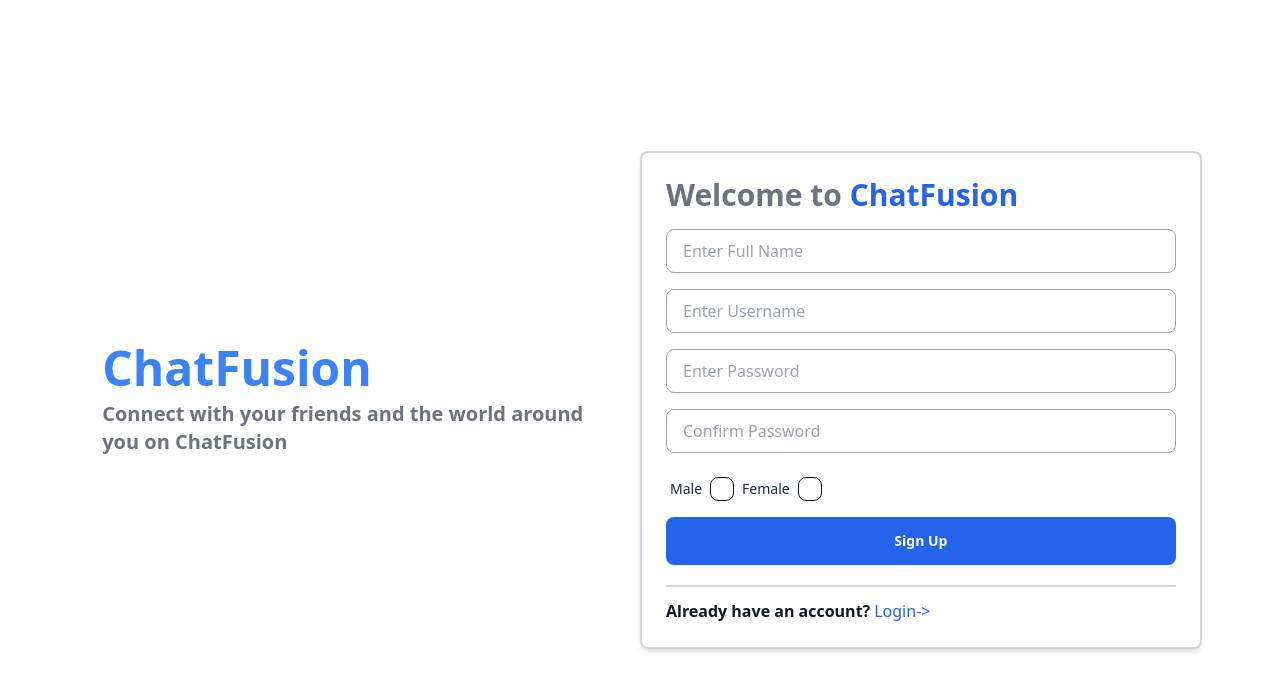
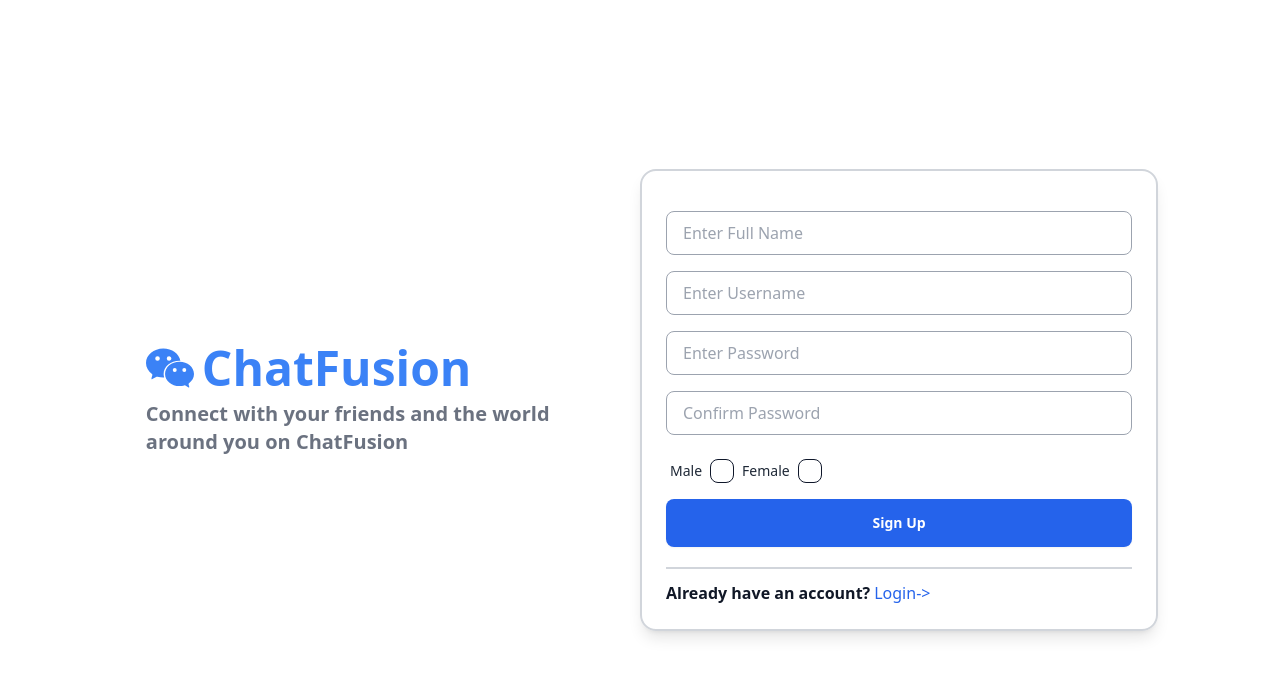
Before and after one commit to yogi-verma/mern-chat-app, a React (Vite) app in the folder frontend/: page /signup in a window 1280 px wide. Shown: the top 690 px of the page. Built offline with nearby package versions, Linux system fonts and the light colour scheme.

Commit message:
ui update

```diff
--- a/frontend/src/components/messages/MessageInput.jsx
+++ b/frontend/src/components/messages/MessageInput.jsx
@@ -18,12 +18,12 @@ const MessageInput = () => {
 			<div className='w-full relative'>
 				<input
 					type='text'
-					className='border text-sm rounded-lg block w-full p-2.5  bg-white border-gray-300 text-black'
+					className='border text-sm rounded-lg block w-full p-2.5 bg-gray-100 border-gray-600 text-black'
 					placeholder='Send a message'
 					value={message}
 					onChange={(e) => setMessage(e.target.value)}
 				/>
-				<button type='submit' className='absolute inset-y-0 end-0 flex items-center pe-3'>
+				<button type='submit' className='absolute inset-y-0 end-0 flex items-center pe-3 text-gray-600'>
 					{loading ? <div className='loading loading-spinner'></div> : <BsSend />}
 				</button>
 			</div>
--- a/frontend/src/components/sidebar/Conversations.jsx
+++ b/frontend/src/components/sidebar/Conversations.jsx
@@ -5,7 +5,7 @@ import Conversation from "./Conversation";
 const Conversations = () => {
 	const { loading, conversations } = useGetConversations();
 	return (
-		<div className='py-2 flex flex-col overflow-auto'>
+		<div className='py-2 flex flex-col overflow-auto max-h-screen md:max-h-[80vh]'>
 			{conversations.map((conversation, idx) => (
 				<Conversation
 					key={conversation._id}
@@ -15,8 +15,13 @@ const Conversations = () => {
 				/>
 			))}
 
-			{loading ? <span className='loading loading-spinner mx-auto'></span> : null}
+			{loading && (
+				<div className='flex justify-center mt-4'>
+					<span className='loading loading-spinner text-blue-500'></span>
+				</div>
+			)}
 		</div>
 	);
 };
+
 export default Conversations;
--- a/frontend/src/components/sidebar/SearchInput.jsx
+++ b/frontend/src/components/sidebar/SearchInput.jsx
@@ -3,7 +3,6 @@ import { IoSearchSharp } from "react-icons/io5";
 import useConversation from "../../zustand/useConversation";
 import useGetConversations from "../../hooks/useGetConversations";
 import toast from "react-hot-toast";
-
 
 const SearchInput = () => {
 	const [search, setSearch] = useState("");
@@ -24,21 +23,24 @@ const SearchInput = () => {
 			setSearch("");
 		} else toast.error("No such user found!");
 	};
+
 	return (
-		<>
 		<form onSubmit={handleSubmit} className='flex items-center gap-2'>
 			<input
 				type='text'
 				placeholder='Search…'
-				className='input input-bordered rounded-full bg-white border-gray-400 text-gray-600'
+				className='w-full md:w-64 input input-bordered rounded-full bg-white border-gray-400 text-gray-600 px-3 py-2 text-sm md:text-base'
 				value={search}
 				onChange={(e) => setSearch(e.target.value)}
 			/>
-			<button type='submit' className='btn btn-circle text-blue-500 hover:text-white hover:bg-blue-500 bg-white border-gray-400 transform transition-transform duration-300 hover:scale-95'>
-				<IoSearchSharp className='w-6 h-6 outline-none' />
+			<button
+				type='submit'
+				className='btn btn-circle text-blue-500 hover:text-white hover:bg-blue-500 bg-white border-gray-400 transform transition-transform duration-300 hover:scale-95 w-10 h-10 flex items-center justify-center'
+			>
+				<IoSearchSharp className='w-5 h-5' />
 			</button>
 		</form>
-		</>
 	);
 };
+
 export default SearchInput;
--- a/frontend/src/pages/home/Home.jsx
+++ b/frontend/src/pages/home/Home.jsx
@@ -1,6 +1,5 @@
 import MessageContainer from "../../components/messages/MessageContainer";
 import Sidebar from "../../components/sidebar/Sidebar";
-
 
 
 const Home = () => {
--- a/frontend/src/pages/login/Login.jsx
+++ b/frontend/src/pages/login/Login.jsx
@@ -1,7 +1,7 @@
 import { useState } from "react";
 import { Link } from "react-router-dom";
 import useLogin from "../../hooks/useLogin";
-// import logo from "./iMessage-icon.png";
+import { IoLogoWechat } from "react-icons/io5";
 
 const Login = () => {
     const [username, setUsername] = useState("");
@@ -18,29 +18,25 @@ const Login = () => {
         <div className='flex items-center justify-center min-h-screen px-4'>
             <div className='flex flex-col md:flex-row items-center w-full max-w-4xl mx-auto'>
                 <div className='flex flex-col items-start justify-start mr-0 md:mr-10 mb-6 md:mb-0 w-full md:w-1/2'>
-					<span className='text-blue-500 text-4xl md:text-5xl ml-0 font-extrabold text-center'>ChatFusion</span>
-
-					{/* <span className='text-xl md:text-3xl font-semibold text-gray-500 mt-4 ml-0 md:ml-1'>
-						Welcome to ChatFusion
-					</span> */}
+                    <div className='flex items-center text-blue-500 text-4xl md:text-5xl ml-0 font-extrabold'>
+                        <IoLogoWechat className='mr-2' /> {/* Add margin-right to space the icon from the text */}
+                        <span>ChatFusion</span>
+                    </div>
                     <span className='text-base md:text-xl font-semibold text-gray-500 mt-2 ml-0 md:ml-1'>
                         Connect with your friends and the world around you on ChatFusion
                     </span>
                 </div>
 
-
-
-
-				<div className='w-full md:w-1/2 p-6 rounded-lg shadow-lg bg-clip-padding backdrop-filter backdrop-blur-lg bg-opacity-0 border-2 border-gray-300'>
-					<h1 className="text-3xl font-bold text-gray-500 text-center md:text-left mb-1">
+                <div className='w-full md:w-1/2 p-6 rounded-2xl shadow-lg bg-clip-padding backdrop-filter backdrop-blur-lg bg-opacity-0 border-2 border-gray-300'>
+                    {/* <h1 className="text-3xl font-bold text-gray-500 text-center md:text-left mb-1">
                         Welcome to <span className="text-blue-600">ChatFusion</span>
-					</h1>
+                    </h1> */}
                     <form onSubmit={handleSubmit}>
                         <div>
                             <input
                                 type='text'
                                 placeholder='Enter username'
-								className='w-full input h-11 bg-white my-4 border border-gray-400'
+                                className='w-full input h-11 bg-white my-4 border border-gray-400 text-gray-700'
                                 value={username}
                                 onChange={(e) => setUsername(e.target.value)}
                             />
@@ -50,7 +46,7 @@ const Login = () => {
                             <input
                                 type='password'
                                 placeholder='Enter Password'
-								className='w-full input h-11 bg-white my-4 border border-gray-400'
+                                className='w-full input h-11 bg-white my-4 border border-gray-400 text-gray-700'
                                 value={password}
                                 onChange={(e) => setPassword(e.target.value)}
                             />
--- a/frontend/src/pages/signup/SignUp.jsx
+++ b/frontend/src/pages/signup/SignUp.jsx
@@ -2,6 +2,7 @@ import { Link } from "react-router-dom";
 import GenderCheckbox from "./GenderCheckbox";
 import { useState } from "react";
 import useSignup from "../../hooks/useSignup";
+import { IoLogoWechat } from "react-icons/io5";
 
 const SignUp = () => {
   const [inputs, setInputs] = useState({
@@ -26,24 +27,25 @@ const SignUp = () => {
   return (
     <div className="flex flex-col md:flex-row items-center justify-center min-w-96 mx-auto">
       <div className="md:w-1/2 p-6 flex flex-col items-center md:items-start">
-        <span className="text-blue-500 text-4xl md:text-5xl font-extrabold text-center md:text-left">
-          ChatFusion
-        </span>
+        <div className="flex items-center text-blue-500 text-4xl md:text-5xl font-extrabold">
+          <IoLogoWechat className="mr-2" />
+          <span>ChatFusion</span>
+        </div>
         <span className="text-base md:text-xl font-semibold text-gray-500 mt-2">
           Connect with your friends and the world around you on ChatFusion
         </span>
       </div>
 
-      <div className="md:w-1/2 p-6 rounded-lg shadow-md bg-clip-padding backdrop-filter backdrop-blur-lg bg-opacity-0 border-2 border-gray-300">
-        <h1 className="text-3xl font-bold text-gray-500 text-center md:text-left">
+      <div className="w-full md:w-1/2 p-6 rounded-2xl shadow-lg bg-clip-padding backdrop-filter backdrop-blur-lg bg-opacity-0 border-2 border-gray-300">
+        {/* <h1 className="text-3xl font-bold text-gray-500 text-center md:text-left">
           Welcome to <span className="text-blue-600">ChatFusion</span>
-        </h1>
+        </h1> */}
         <form onSubmit={handleSubmit}>
           <div>
             <input
               type="text"
               placeholder="Enter Full Name"
-              className="w-full input input-bordered h-11 bg-white mt-4 border border-gray-400"
+              className="w-full input input-bordered h-11 bg-white mt-4 border border-gray-400 text-gray-700"
               value={inputs.fullName}
               onChange={(e) => setInputs({ ...inputs, fullName: e.target.value })}
             />
@@ -53,7 +55,7 @@ const SignUp = () => {
             <input
               type="text"
               placeholder="Enter Username"
-              className="w-full input input-bordered h-11 bg-white mt-4 border border-gray-400"
+              className="w-full input input-bordered h-11 bg-white mt-4 border border-gray-400 text-gray-700"
               value={inputs.username}
               onChange={(e) => setInputs({ ...inputs, username: e.target.value })}
             />
@@ -63,7 +65,7 @@ const SignUp = () => {
             <input
               type="password"
               placeholder="Enter Password"
-              className="w-full input input-bordered h-11 bg-white mt-4 border border-gray-400"
+              className="w-full input input-bordered h-11 bg-white mt-4 border border-gray-400 text-gray-700"
               value={inputs.password}
               onChange={(e) => setInputs({ ...inputs, password: e.target.value })}
             />
@@ -73,7 +75,7 @@ const SignUp = () => {
             <input
               type="password"
               placeholder="Confirm Password"
-              className="w-full input input-bordered h-11 bg-white my-4 border border-gray-400"
+              className="w-full input input-bordered h-11 bg-white my-4 border border-gray-400 text-gray-700"
               value={inputs.confirmPassword}
               onChange={(e) => setInputs({ ...inputs, confirmPassword: e.target.value })}
             />
@@ -97,7 +99,6 @@ const SignUp = () => {
             <Link
               to={"/login"}
               className="text-md hover:underline cursor-pointer inline-block ml-1 text-semibold text-blue-600"
-              href="#"
             >
               Login->
             </Link>
```
Also changed, not shown: frontend/src/components/sidebar/ProfilePic.jsx (+12 -18 lines). Lines whose indentation alone changed are shown as unchanged.
